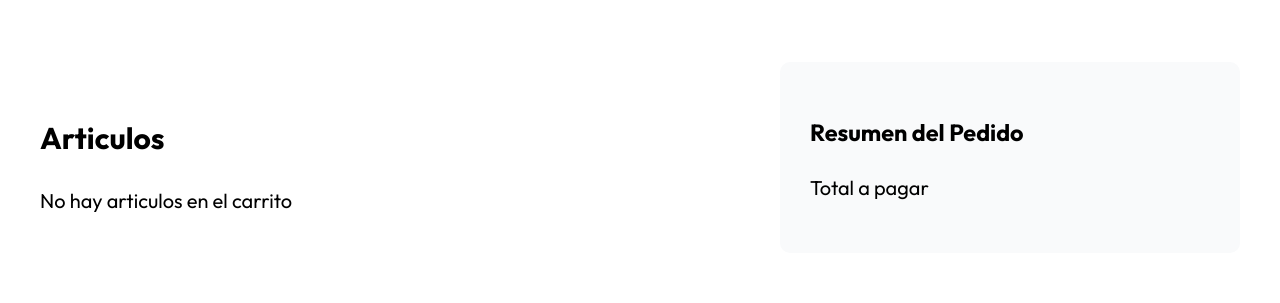
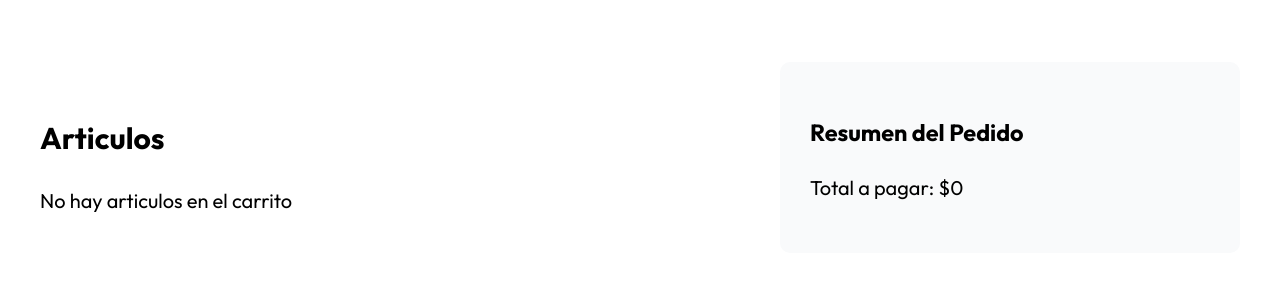
Before and after one commit to ppagano91/GuitarLA-nextjs, a Next.js app: page /carrito in a window 1280 px wide. Shown: the part 359-662 px from the top of the page. Built offline with nearby package versions, Linux system fonts and the light colour scheme.

Commit message:
Calcular el Total del Carrito de Compras

```diff
--- a/src/pages/carrito.js
+++ b/src/pages/carrito.js
@@ -1,4 +1,5 @@
 import React from "react";
+import { useState, useEffect } from "react";
 
 import Layout from "@/components/layout";
 import Image from "next/image";
@@ -8,6 +9,16 @@ import styles from "@/styles/Carrito.module.css";
 const CANTIDAD_GUITARRAS = [1, 2, 3, 4, 5, 6, 7, 8, 9, 10];
 
 const Carrito = ({ carrito, actualizarCantidad }) => {
+  const [total, setTotal] = useState(0);
+
+  useEffect(() => {
+    const calculoTotal = carrito.reduce(
+      (total, producto) => total + producto.precio * producto.cantidad,
+      0
+    );
+    setTotal(calculoTotal);
+  }, [carrito]);
+
   return (
     <Layout title="Carrito de Compras">
       <main className="contenedor">
@@ -65,7 +76,7 @@ const Carrito = ({ carrito, actualizarCantidad }) => {
           </div>
           <aside className={styles.resumen}>
             <h3>Resumen del Pedido</h3>
-            <p>Total a pagar</p>
+            <p>Total a pagar: ${total}</p>
           </aside>
         </div>
       </main>
--- a/src/styles/Carrito.module.css
+++ b/src/styles/Carrito.module.css
@@ -12,12 +12,6 @@
 
 .carrito{
     padding: 3rem 0;
-}
-
-.resumen{
-    background-color: #F9FAFB;
-    padding: 3rem;
-    border-radius: 1rem;
 }
 
 .producto{
@@ -69,3 +63,12 @@
 .subtotal{
     font-size: 2.2rem;
 }
+
+
+.resumen{
+    background-color: #F9FAFB;
+    padding: 3rem;
+    border-radius: 1rem;
+    position: sticky;
+    top: 3rem;
+}
```
